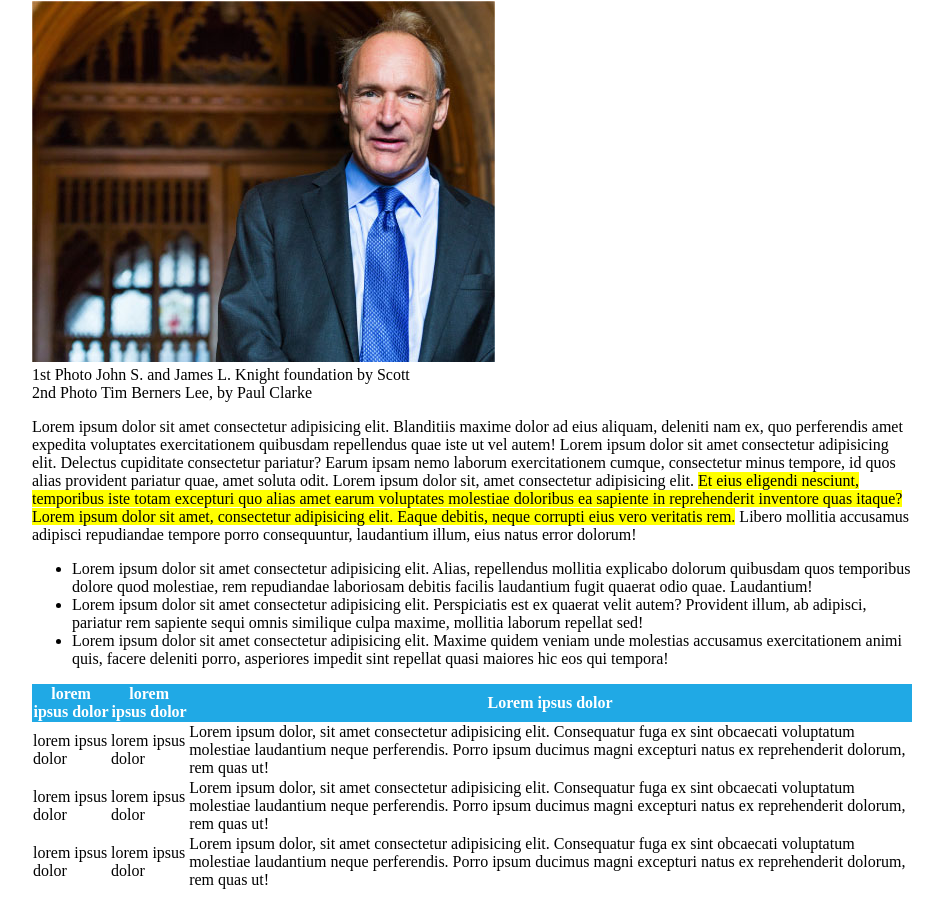
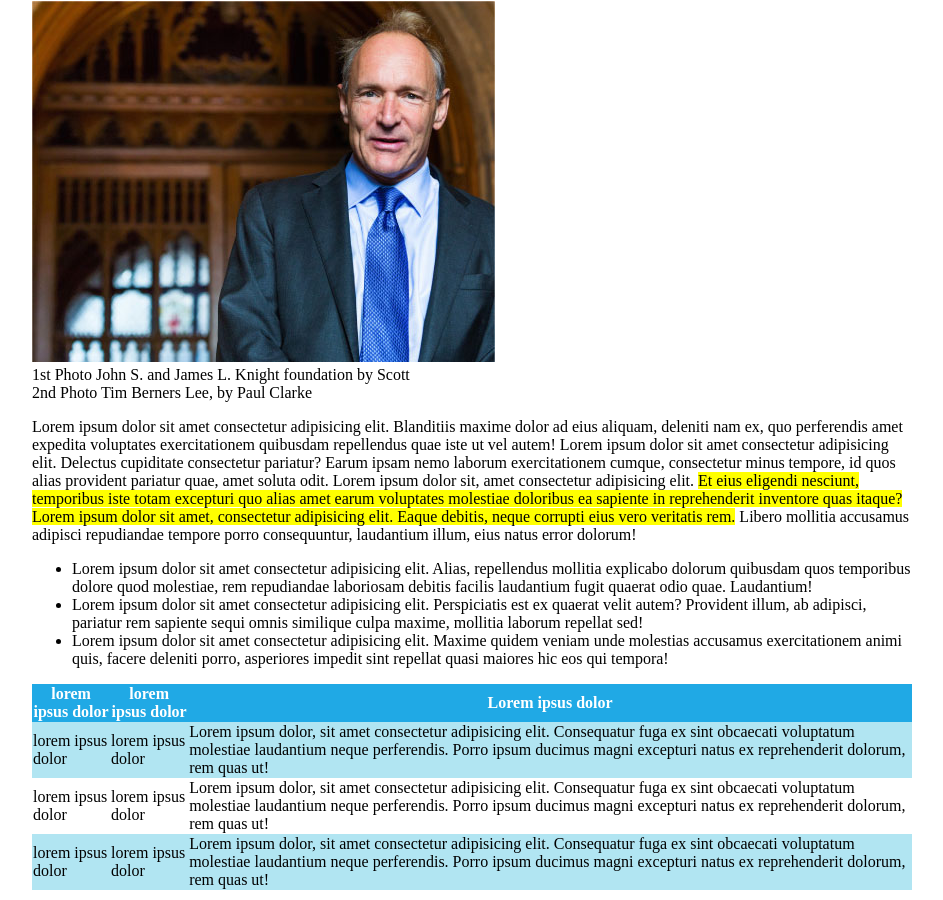
Before and after one commit to rob587/html-css-booleaner, a plain HTML site: page index.html in a window 1280 px wide. Shown: the part 874-1774 px from the top of the page, without its empty margins (168-1111 px from the left). Drawn offline with Linux system fonts and the light colour scheme.

Commit message:
changed colors

```diff
--- a/css/style.css
+++ b/css/style.css
@@ -40,3 +40,7 @@ th{
     background-color: #20a9e5;
     color: white;
 }
+
+.color-change{
+    background-color: #b1e5f2;
+}
--- a/index.html
+++ b/index.html
@@ -62,9 +62,10 @@
             <th>Lorem ipsus dolor</th>
         </tr>
         <tr>
-            <td>lorem ipsus dolor</td>
-            <td>lorem ipsus dolor</td>
-            <td>Lorem ipsum dolor, sit amet consectetur adipisicing elit. Consequatur fuga ex sint obcaecati voluptatum
+            <td class="color-change">lorem ipsus dolor</td>
+            <td class="color-change">lorem ipsus dolor</td>
+            <td class="color-change">Lorem ipsum dolor, sit amet consectetur adipisicing elit. Consequatur fuga ex sint
+                obcaecati voluptatum
                 molestiae laudantium neque perferendis. Porro ipsum ducimus magni excepturi natus ex reprehenderit
                 dolorum, rem quas ut!</td>
         </tr>
@@ -76,9 +77,10 @@
                 dolorum, rem quas ut!</td>
         </tr>
         <tr>
-            <td>lorem ipsus dolor</td>
-            <td>lorem ipsus dolor</td>
-            <td>Lorem ipsum dolor, sit amet consectetur adipisicing elit. Consequatur fuga ex sint obcaecati voluptatum
+            <td class="color-change">lorem ipsus dolor</td>
+            <td class="color-change">lorem ipsus dolor</td>
+            <td class="color-change">Lorem ipsum dolor, sit amet consectetur adipisicing elit. Consequatur fuga ex sint
+                obcaecati voluptatum
                 molestiae laudantium neque perferendis. Porro ipsum ducimus magni excepturi natus ex reprehenderit
                 dolorum, rem quas ut!</td>
         </tr>
```
